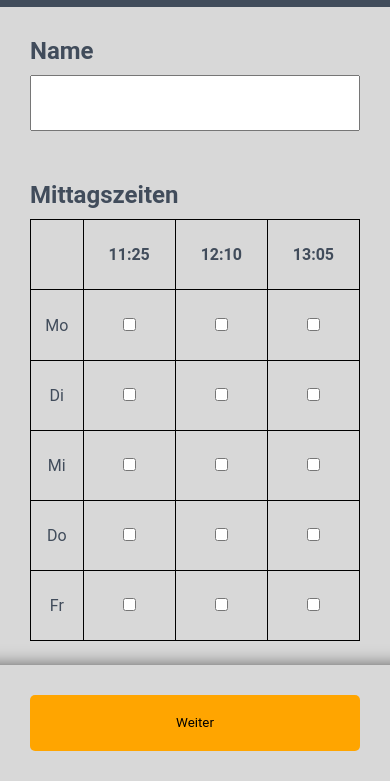
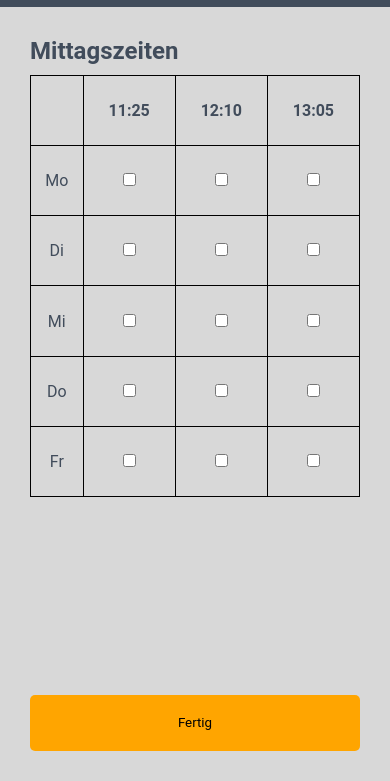
Before and after one commit to AlexRomberg/Gather, a website: page www/setup.html in a window 390 px wide. Both pictures are taken after a click on the button "Weiter". Shown: the part 63-844 px from the top of the page. Drawn offline with Linux system fonts and the light colour scheme; some packages are replaced by stand-ins of ours.

Commit message:
added functionality and redirect.

```diff
--- a/www/css/setup.css
+++ b/www/css/setup.css
@@ -5,7 +5,7 @@
 h2{
     margin-bottom: 10px;
 }
-#btnNext{
+#btnNext, #btnFinish{
     height: calc(100vh / 15);
     width: calc(100% - 60px);
     position: fixed;
@@ -38,8 +38,14 @@ table{
 
 main{
     max-height: calc(100vh - (100vh / 15 + 50px) - 80px);
-    overflow-y:scroll;
+    overflow-y: scroll;
     -webkit-box-shadow: inset 0px -56px 20px -59px rgba(0,0,0,0.75);
     -moz-box-shadow: inset 0px -56px 20px -59px rgba(0,0,0,0.75);
     box-shadow: inset 0px -56px 20px -59px rgba(0,0,0,0.75);
 }
+
+.no-scroll{
+    max-height: none;
+    overflow-y: visible;
+    box-shadow: none;
+}
--- a/www/js/index.js
+++ b/www/js/index.js
@@ -23,5 +23,5 @@ document.addEventListener('deviceready', onDeviceReady, false);
 
 function onDeviceReady() {
     // Cordova is now initialized. Have fun!
-    alert("Hello Running Device!");
+
 }
--- a/www/js/setup.js
+++ b/www/js/setup.js
@@ -0,0 +1,47 @@
+/*
+ * Licensed to the Apache Software Foundation (ASF) under one
+ * or more contributor license agreements.  See the NOTICE file
+ * distributed with this work for additional information
+ * regarding copyright ownership.  The ASF licenses this file
+ * to you under the Apache License, Version 2.0 (the
+ * "License"); you may not use this file except in compliance
+ * with the License.  You may obtain a copy of the License at
+ *
+ * http://www.apache.org/licenses/LICENSE-2.0
+ *
+ * Unless required by applicable law or agreed to in writing,
+ * software distributed under the License is distributed on an
+ * "AS IS" BASIS, WITHOUT WARRANTIES OR CONDITIONS OF ANY
+ * KIND, either express or implied.  See the License for the
+ * specific language governing permissions and limitations
+ * under the License.
+ */
+
+// Wait for the deviceready event before using any of Cordova's device APIs.
+// See https://cordova.apache.org/docs/en/latest/cordova/events/events.html#deviceready
+
+// variables
+let buttonNext = document.getElementById("btnNext");
+let buttonFinish = document.getElementById("btnFinish");
+let main = document.getElementsByTagName("main")[0];
+let name = document.getElementById("nameInput");
+let lunch =  document.getElementById("lunchtimeInput");
+
+// eventListener
+buttonNext.addEventListener('click', toggleClasses);
+buttonFinish.addEventListener('click', goToIndex);
+
+// functions
+function toggleClasses(){
+    name.classList.toggle('hidden') && lunch.classList.toggle('hidden');
+}
+function goToIndex(){
+    window.location.replace("index.html");
+}
+
+// (un)ready for options menu
+if (name.classList.contains('hidden') || lunch.classList.contains('hidden')){
+    main.classList.add('no-scroll');
+}else{
+    main.classList.remove('no-scroll');
+}
--- a/www/setup.html
+++ b/www/setup.html
@@ -53,15 +53,16 @@
         <h1>Gather</h1>
     </header>
 
-    <main>
+    <main id="mainId">
         <!-- name input -->
-        <div class="">
+        <div id="nameInput" class="">
             <h2>Name</h2>
             <input type="text" id="txtField">
+            <button type="button"id="btnNext">Weiter</button>
         </div>
 
         <!-- lunchtime input -->
-        <div class="">
+        <div id="lunchtimeInput" class="hidden">
             <h2>Mittagszeiten</h2>
             <table>
             <tr>
@@ -101,9 +102,8 @@
                 <td><input type="checkbox" id="ckBox"></td>
             </tr>
         </table>
-
+        <button type="button"id="btnFinish">Fertig</button>
         </div>
-        <button type="button"id="btnNext">Weiter</button>
     </main>
     <script src="cordova.js"></script>
     <script src="js/setup.js"></script>
```
